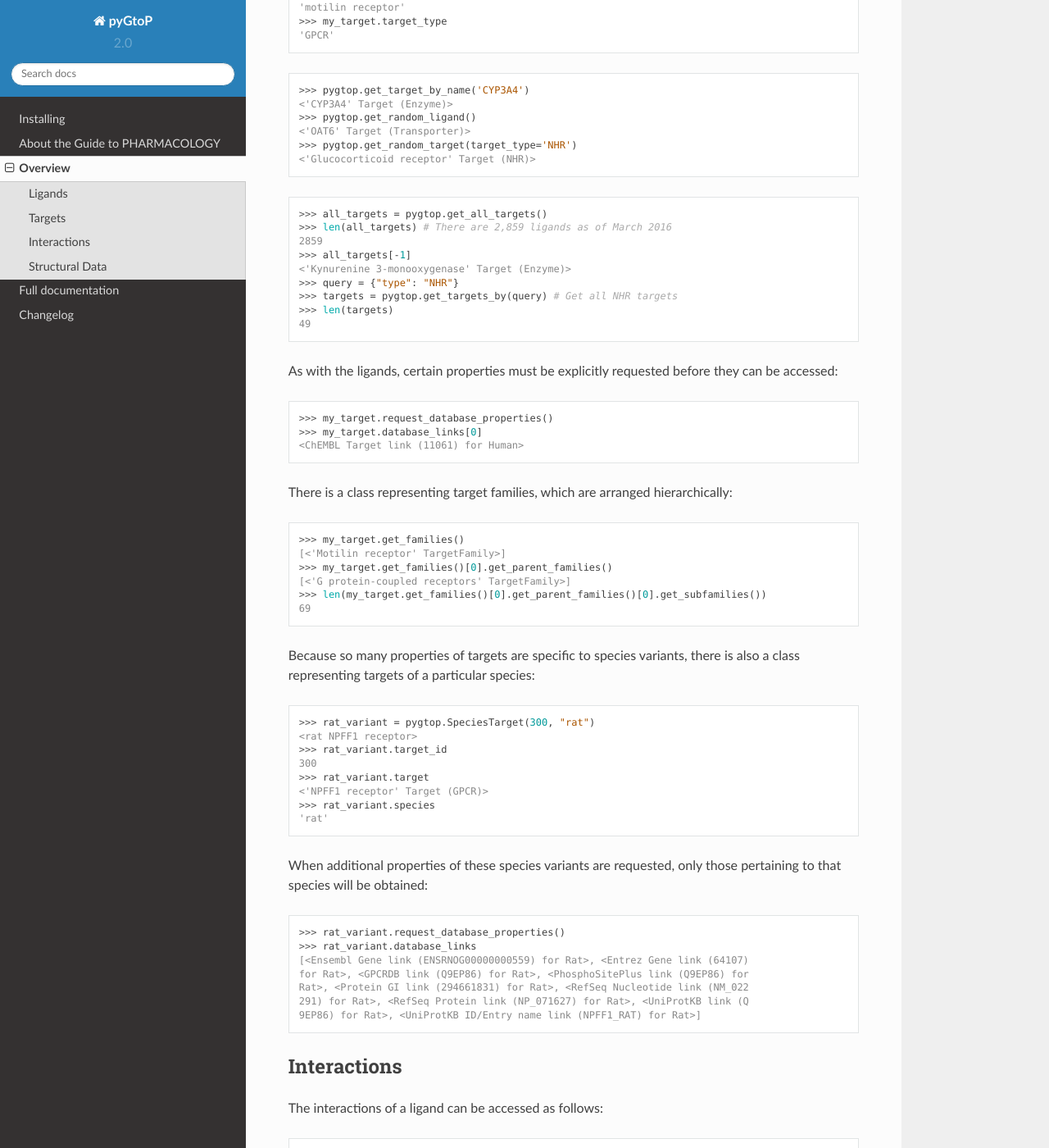
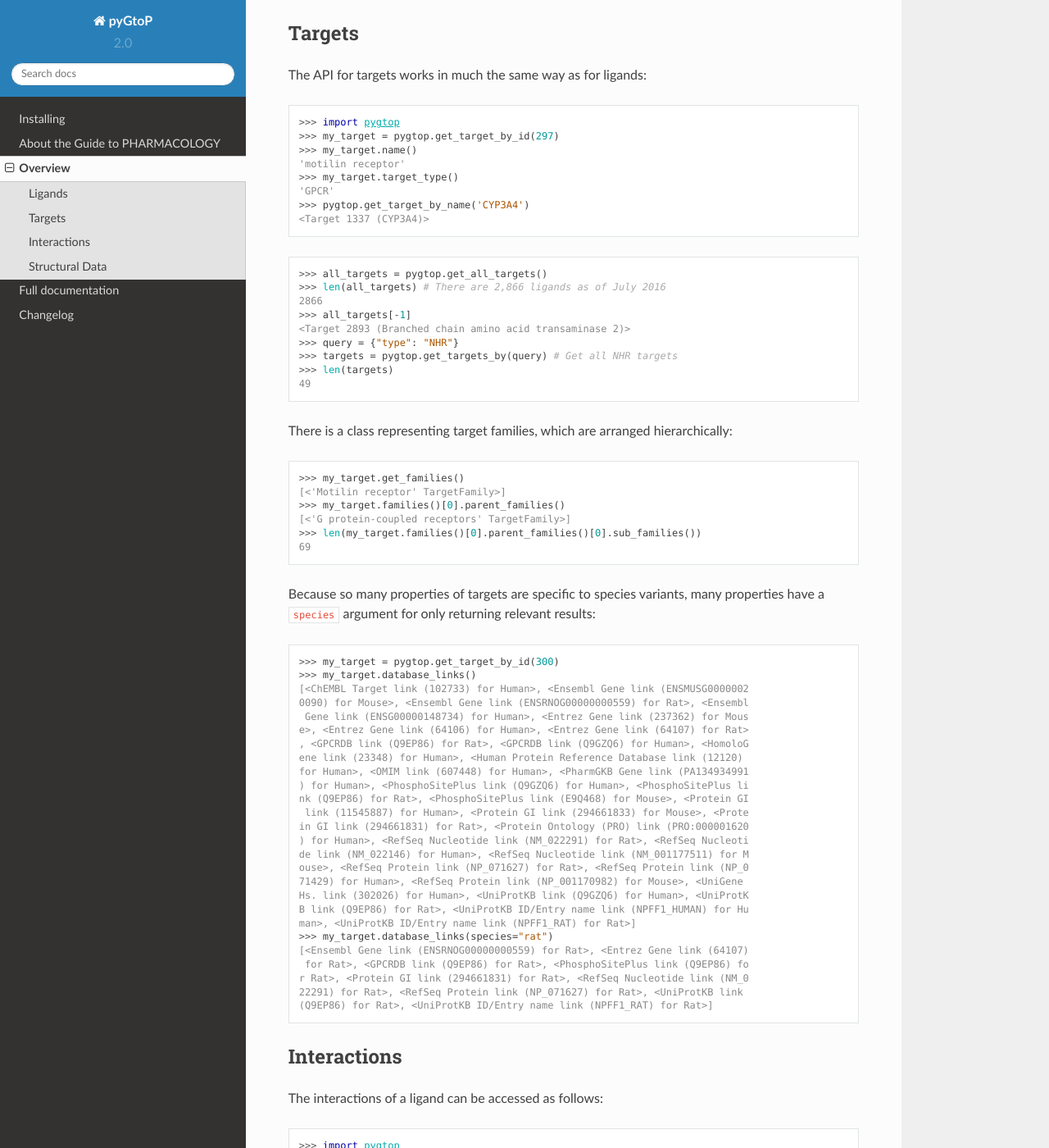
Before and after one commit to simondharding/pygtop, a Sphinx documentation site: the page built from docs/source/overview.rst, in a window 1280 px wide and 1400 px high, scrolled down 1285 px. Shown: the whole window at 82% size. Built offline with Sphinx 7.4.7 and the Read the Docs theme 2.0.0, drawn with Linux system fonts in a browser that asks for light colours; some of the changed text lies outside the part shown.

Commit message:
Update docs overview for 2.0

```diff
--- a/docs/source/index.rst
+++ b/docs/source/index.rst
@@ -10,9 +10,9 @@
 
   >>> import pygtop
   >>> my_drug = pygtop.get_ligand_by_id(5239)
-  >>> my_drug.name
+  >>> my_drug.name()
   'paracetamol'
-  >>> my_drug.ligand_type
+  >>> my_drug.ligand_type()
   'Synthetic organic'
 
 See the :doc:`overview page <overview>` for more examples, or the :doc:`full
--- a/docs/source/overview.rst
+++ b/docs/source/overview.rst
@@ -7,44 +7,54 @@
 
     >>> import pygtop
     >>> my_drug = pygtop.get_ligand_by_id(5239)
-    >>> my_drug.name
+    >>> my_drug.name()
     'paracetamol'
-    >>> my_drug.ligand_type
+    >>> my_drug.ligand_type()
     'Synthetic organic'
 
-Properties other than the most basic ones must be requested separately, as they
-require their own HTTP request:
+Unlike previous versions of pyGtoP, all ligand (and target and interaction)
+properties can be accessed without requesting them separately:
 
-    >>> my_drug.request_molecular_properties()
-    >>> my_drug.rotatable_bonds
+    >>> my_drug.rotatable_bonds()
     2
-    >>> my_drug.molecular_weight
+    >>> my_drug.molecular_weight()
     151.0633286
-    >>> my_drug.request_structural_properties()
-    >>> my_drug.smiles
+    >>> my_drug.smiles()
     'CC(=O)Nc1ccc(cc1)O'
 
-Ligands can also be accessed by name, or at random:
+Some properties, such as name and synonyms, contain HTML entities. To get these
+without these often unceccessary additions, the ``strip_html`` argument can be
+used:
+
+    >>> my_drug = pygtop.get_ligand_by_id(2424)
+    >>> my_drug.name()
+    '&Delta;<sup>9</sup>-tetrahydrocannabinol'
+    >>> my_drug.name(strip_html=True)
+    'Δ9-tetrahydrocannabinol'
+    >>> my_drug.synonyms()
+    ['Abbott 40566', 'delta9-THC', '&Delta;<sup>9</sup>-THC', 'Marinol&reg;', 't
+    etrahydrocannabinol']
+    >>> my_drug.synonyms(strip_html=True)
+    ['Abbott 40566', 'delta9-THC', 'Δ9-THC', 'Marinol®', 'tetrahydrocannabinol']
+
+
+Ligands can also be accessed by name:
 
     >>> pygtop.get_ligand_by_name('caffeine')
-    <'caffeine' Ligand (Natural product)>
-    >>> pygtop.get_random_ligand()
-    <'3,5-dihydroxybenzoic acid' Ligand (Synthetic organic)>
-    >>> pygtop.get_random_ligand(ligand_type='antibody')
-    <'blinatumomab' Ligand (Antibody)>
+    <Ligand 407 (caffeine)>
 
 You can get a list of ligands by either requesting all ligands, or providing a
 query:
 
     >>> all_ligands = pygtop.get_all_ligands()
-    >>> len(all_ligands) # There are 8,328 ligands as of March 2016
-    8328
+    >>> len(all_ligands) # There are 8,400 ligands as of July 2016
+    8400
     >>> all_ligands[0]
     <'10,10-difluoro TXA<sub>2</sub>' Ligand (Synthetic organic)>
     >>> query = {"type": "Approved", "molWeightGt": 50, "molWeightLt": 200}
     >>> ligands = pygtop.get_ligands_by(query) # Get approved ligands between 50 and 200 Da
     >>> len(ligands)
-    104
+    106
 
 
 Targets
@@ -53,67 +63,63 @@
 
     >>> import pygtop
     >>> my_target = pygtop.get_target_by_id(297)
-    >>> my_target.name
+    >>> my_target.name()
     'motilin receptor'
-    >>> my_target.target_type
+    >>> my_target.target_type()
     'GPCR'
-
     >>> pygtop.get_target_by_name('CYP3A4')
-    <'CYP3A4' Target (Enzyme)>
-    >>> pygtop.get_random_ligand()
-    <'OAT6' Target (Transporter)>
-    >>> pygtop.get_random_target(target_type='NHR')
-    <'Glucocorticoid receptor' Target (NHR)>
+    <Target 1337 (CYP3A4)>
 
     >>> all_targets = pygtop.get_all_targets()
-    >>> len(all_targets) # There are 2,859 ligands as of March 2016
-    2859
+    >>> len(all_targets) # There are 2,866 ligands as of July 2016
+    2866
     >>> all_targets[-1]
-    <'Kynurenine 3-monooxygenase' Target (Enzyme)>
+    <Target 2893 (Branched chain amino acid transaminase 2)>
     >>> query = {"type": "NHR"}
     >>> targets = pygtop.get_targets_by(query) # Get all NHR targets
     >>> len(targets)
     49
 
-As with the ligands, certain properties must be explicitly requested before
-they can be accessed:
-
-    >>> my_target.request_database_properties()
-    >>> my_target.database_links[0]
-    <ChEMBL Target link (11061) for Human>
-
 There is a class representing target families, which are arranged hierarchically:
 
     >>> my_target.get_families()
     [<'Motilin receptor' TargetFamily>]
-    >>> my_target.get_families()[0].get_parent_families()
+    >>> my_target.families()[0].parent_families()
     [<'G protein-coupled receptors' TargetFamily>]
-    >>> len(my_target.get_families()[0].get_parent_families()[0].get_subfamilies())
+    >>> len(my_target.families()[0].parent_families()[0].sub_families())
     69
 
 
-Because so many properties of targets are specific to species variants, there is
-also a class representing targets of a particular species:
+Because so many properties of targets are specific to species variants, many
+properties have a ``species`` argument for only returning relevant results:
 
-    >>> rat_variant = pygtop.SpeciesTarget(300, "rat")
-    <rat NPFF1 receptor>
-    >>> rat_variant.target_id
-    300
-    >>> rat_variant.target
-    <'NPFF1 receptor' Target (GPCR)>
-    >>> rat_variant.species
-    'rat'
+    >>> my_target = pygtop.get_target_by_id(300)
+    >>> my_target.database_links()
+    [<ChEMBL Target link (102733) for Human>, <Ensembl Gene link (ENSMUSG0000002
+    0090) for Mouse>, <Ensembl Gene link (ENSRNOG00000000559) for Rat>, <Ensembl
+     Gene link (ENSG00000148734) for Human>, <Entrez Gene link (237362) for Mous
+    e>, <Entrez Gene link (64106) for Human>, <Entrez Gene link (64107) for Rat>
+    , <GPCRDB link (Q9EP86) for Rat>, <GPCRDB link (Q9GZQ6) for Human>, <HomoloG
+    ene link (23348) for Human>, <Human Protein Reference Database link (12120)
+    for Human>, <OMIM link (607448) for Human>, <PharmGKB Gene link (PA134934991
+    ) for Human>, <PhosphoSitePlus link (Q9GZQ6) for Human>, <PhosphoSitePlus li
+    nk (Q9EP86) for Rat>, <PhosphoSitePlus link (E9Q468) for Mouse>, <Protein GI
+     link (11545887) for Human>, <Protein GI link (294661833) for Mouse>, <Prote
+    in GI link (294661831) for Rat>, <Protein Ontology (PRO) link (PRO:000001620
+    ) for Human>, <RefSeq Nucleotide link (NM_022291) for Rat>, <RefSeq Nucleoti
+    de link (NM_022146) for Human>, <RefSeq Nucleotide link (NM_001177511) for M
+    ouse>, <RefSeq Protein link (NP_071627) for Rat>, <RefSeq Protein link (NP_0
+    71429) for Human>, <RefSeq Protein link (NP_001170982) for Mouse>, <UniGene
+    Hs. link (302026) for Human>, <UniProtKB link (Q9GZQ6) for Human>, <UniProtK
+    B link (Q9EP86) for Rat>, <UniProtKB ID/Entry name link (NPFF1_HUMAN) for Hu
+    man>, <UniProtKB ID/Entry name link (NPFF1_RAT) for Rat>]
+    >>> my_target.database_links(species="rat")
+    [<Ensembl Gene link (ENSRNOG00000000559) for Rat>, <Entrez Gene link (64107)
+     for Rat>, <GPCRDB link (Q9EP86) for Rat>, <PhosphoSitePlus link (Q9EP86) fo
+    r Rat>, <Protein GI link (294661831) for Rat>, <RefSeq Nucleotide link (NM_0
+    22291) for Rat>, <RefSeq Protein link (NP_071627) for Rat>, <UniProtKB link
+    (Q9EP86) for Rat>, <UniProtKB ID/Entry name link (NPFF1_RAT) for Rat>]
 
-When additional properties of these species variants are requested, only those
-pertaining to that species will be obtained:
-
-    >>> rat_variant.request_database_properties()
-    >>> rat_variant.database_links
-    [<Ensembl Gene link (ENSRNOG00000000559) for Rat>, <Entrez Gene link (64107)
-    for Rat>, <GPCRDB link (Q9EP86) for Rat>, <PhosphoSitePlus link (Q9EP86) for
-    Rat>, <Protein GI link (294661831) for Rat>, <RefSeq Nucleotide link (NM_022
-    291) for Rat>, <RefSeq Protein link (NP_071627) for Rat>, <UniProtKB link (Q
-    9EP86) for Rat>, <UniProtKB ID/Entry name link (NPFF1_RAT) for Rat>]
 
 Interactions
 ~~~~~~~~~~~~
@@ -122,20 +128,18 @@
 
     >>> import pygtop
     >>> ligand = pygtop.get_ligand_by_id(5239)
-    >>> ligand.get_interactions()
+    >>> ligand.interactions()
     [<Interaction (5239 --> Human 1375)>, <Interaction (5239 --> Human 1376)>]
 
 Alternatively you can request the interacting targets instead:
 
-    >>> ligand.get_targets()
+    >>> ligand.targets()
     [<'COX-1' Target (Enzyme)>, <'COX-2' Target (Enzyme)>]
-    >>> ligand.get_species_targets()
-    [<human COX-1>, <human COX-2>]
 
 Targets can access interactions in much the same way:
 
     >>> target = pygtop.get_target_by_id(50)
-    >>> target.get_interactions()
+    >>> target.interactions()
     [<Interaction (681 --> Human 50)>, <Interaction (682 --> Human 50)>, <Intera
     ction (683 --> Human 50)>, <Interaction (684 --> Human 50)>, <Interaction (6
     95 --> Mouse 50)>, <Interaction (695 --> Rat 50)>, <Interaction (696 --> Rat
@@ -144,43 +148,33 @@
     on (701 --> Mouse 50)>, <Interaction (701 --> Rat 50)>, <Interaction (705 --o
     > Mouse 50)>, <Interaction (705 --> Rat 50)>, <Interaction (706 --> Human 50
     )>]
-    >>> species_target = pygtop.SpeciesTarget(50, "rat")
-    >>> species_target.get_interactions()
+    >>> target.interactions(species="rat")
     [<Interaction (695 --> Rat 50)>, <Interaction (696 --> Rat 50)>, <Interactio
     n (697 --> Rat 50)>, <Interaction (701 --> Rat 50)>, <Interaction (705 --> R
     at 50)>]
-    >>> target.get_ligands()
-    [<'&alpha;-CGRP' Ligand (Peptide)>, <'&beta;-CGRP' Ligand (Peptide)>, <'adre
-    nomedullin' Ligand (Peptide)>, <'adrenomedullin 2/intermedin' Ligand (Peptid
-    e)>, <'&alpha;-CGRP' Ligand (Peptide)>, <'&alpha;-CGRP' Ligand (Peptide)>, <
-    '&beta;-CGRP' Ligand (Peptide)>, <'adrenomedullin' Ligand (Peptide)>, <'adre
-    nomedullin' Ligand (Peptide)>, <'[<sup>125</sup>I]AM (rat)' Ligand (Peptide)
-    >, <'&alpha;-CGRP-(8-37) (human)' Ligand (Peptide)>, <'&alpha;-CGRP-(8-37) (
-    rat)' Ligand (Peptide)>, <'&alpha;-CGRP-(8-37) (rat)' Ligand (Peptide)>, <'A
-    M-(20-50) (rat)' Ligand (Peptide)>, <'AM-(20-50) (rat)' Ligand (Peptide)>, <
-    'AM-(22-52) (human)' Ligand (Peptide)>]
-    >>> species_target.get_ligands()
-    [<'&alpha;-CGRP' Ligand (Peptide)>, <'&beta;-CGRP' Ligand (Peptide)>, <'adre
-    nomedullin' Ligand (Peptide)>, <'&alpha;-CGRP-(8-37) (rat)' Ligand (Peptide)
-    >, <'AM-(20-50) (rat)' Ligand (Peptide)>]
+    >>> target.ligands()
+    [<Ligand 681 (&alpha;-CGRP)>, <Ligand 682 (&beta;-CGRP)>, <Ligand 683 (adren
+    omedullin)>, <Ligand 684 (adrenomedullin 2/intermedin)>, <Ligand 695 (&alpha
+    ;-CGRP)>, <Ligand 695 (&alpha;-CGRP)>, <Ligand 696 (&beta;-CGRP)>, <Ligand 6
+    97 (adrenomedullin)>, <Ligand 697 (adrenomedullin)>, <Ligand 3768 ([<sup>125
+    </sup>I]AM (rat))>, <Ligand 700 (&alpha;-CGRP-(8-37) (human))>, <Ligand 701
+    (&alpha;-CGRP-(8-37) (rat))>, <Ligand 701 (&alpha;-CGRP-(8-37) (rat))>, <Lig
+    and 705 (AM-(20-50) (rat))>, <Ligand 705 (AM-(20-50) (rat))>, <Ligand 706 (A
+    M-(22-52) (human))>]
+    >>> target.ligands(species="rat")
+    [<Ligand 695 (&alpha;-CGRP)>, <Ligand 696 (&beta;-CGRP)>, <Ligand 697 (adren
+    omedullin)>, <Ligand 701 (&alpha;-CGRP-(8-37) (rat))>, <Ligand 705 (AM-(20-5
+    0) (rat))>]
 
 The interaction objects themselves have methods for returning the relevant
 ligand or target object:
 
-    >>> interaction = ligand.get_interactions()[0]
-    >>> interaction.get_ligand()
-    <'paracetamol' Ligand (Synthetic organic)>
-    >>> interaction.get_target()
-    <'COX-1' Target (Enzyme)>
-    >>> interaction.get_species_target()
-    <human COX-1>
+    >>> interaction = ligand.interactions()[0]
+    >>> interaction.ligand()
+    <Ligand 5239 (paracetamol)>
+    >>> interaction.target()
+    <Target 1375 (COX-1 )>
 
-The interactions between a ligand and target, if any, can be obtained using:
-
-    >>> ligand = pygtop.get_ligand_by_id(1)
-    >>> target = pygtop.get_target_by_id(1)
-    >>> pygtop.get_interactions_between(ligand, target)
-    [<Interaction (1 --> Human 1)>]
 
 Structural Data
 ~~~~~~~~~~~~~~~
@@ -189,19 +183,19 @@
 These can be accessed as follows:
 
     >>> ligand = pygtop.get_ligand_by_id(149)
-    >>> ligand.get_gtop_pdbs()
+    >>> ligand.gtop_pdbs()
     ['4IB4']
     >>> target = pygtop.get_target_by_id(595)
-    >>> target.get_gtop_pdbs()
+    >>> target.gtop_pdbs()
     ['1NYX']
 
 In addition, ligands and targets can query the `RSCB PDB Web Services
 <http:/www.rcsb.org/pdb/software/rest.do>`_ to find other PDB codes
 (SpeciesTargets will only return PDBs relevant to that species):
 
-    >>> ligand.find_pdbs_by_smiles()
+    >>> ligand.smiles_pdbs()
     ['4IAR', '4IB4', '4NC3']
-    >>> target.find_pdbs_by_uniprot_accession()
+    >>> target.uniprot_pdbs()
     ['1FM6', '1FM9', '1I7I', '1K74', '1KNU', '1NYX', '1PRG', '1RDT', '1WM0', '1Z
     EO', '1ZGY', '2ATH', '2F4B', '2FVJ', '2G0G', '2G0H', '2GTK', '2HFP', '2HWQ',
     '2HWR', '2I4J', '2I4P', '2I4Z', '2OM9', '2P4Y', '2POB', '2PRG', '2Q59', '2Q5
```
Also changed, not shown: other parts of docs/source/overview.rst (+1 -1 lines).
